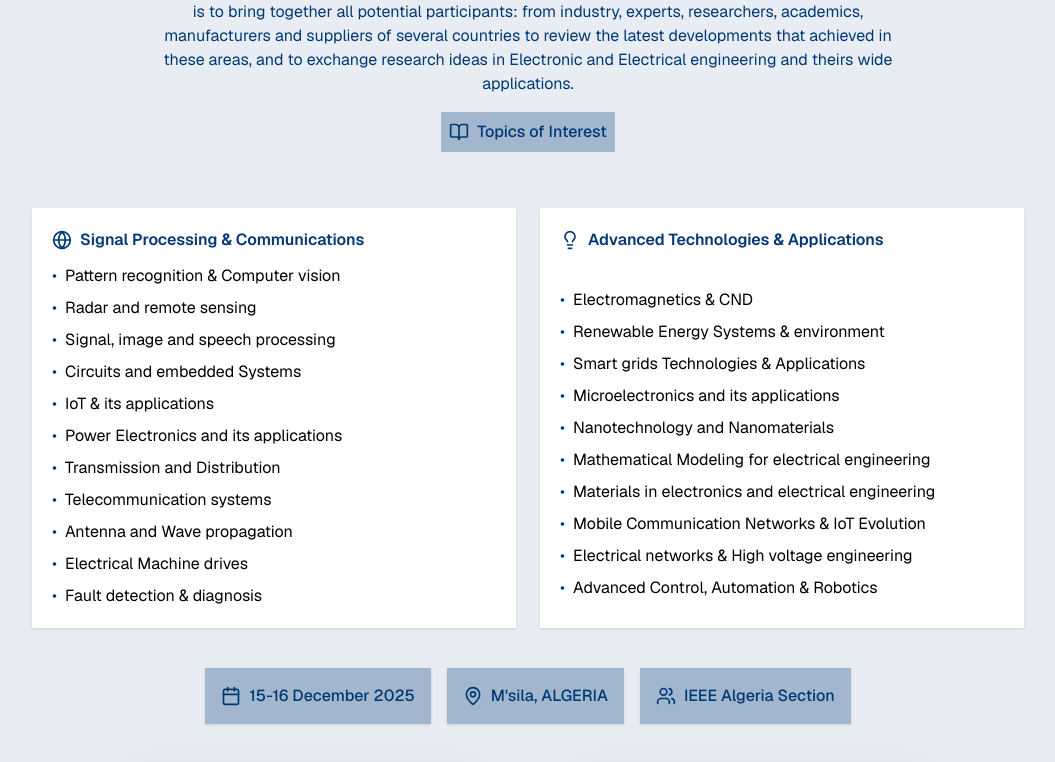
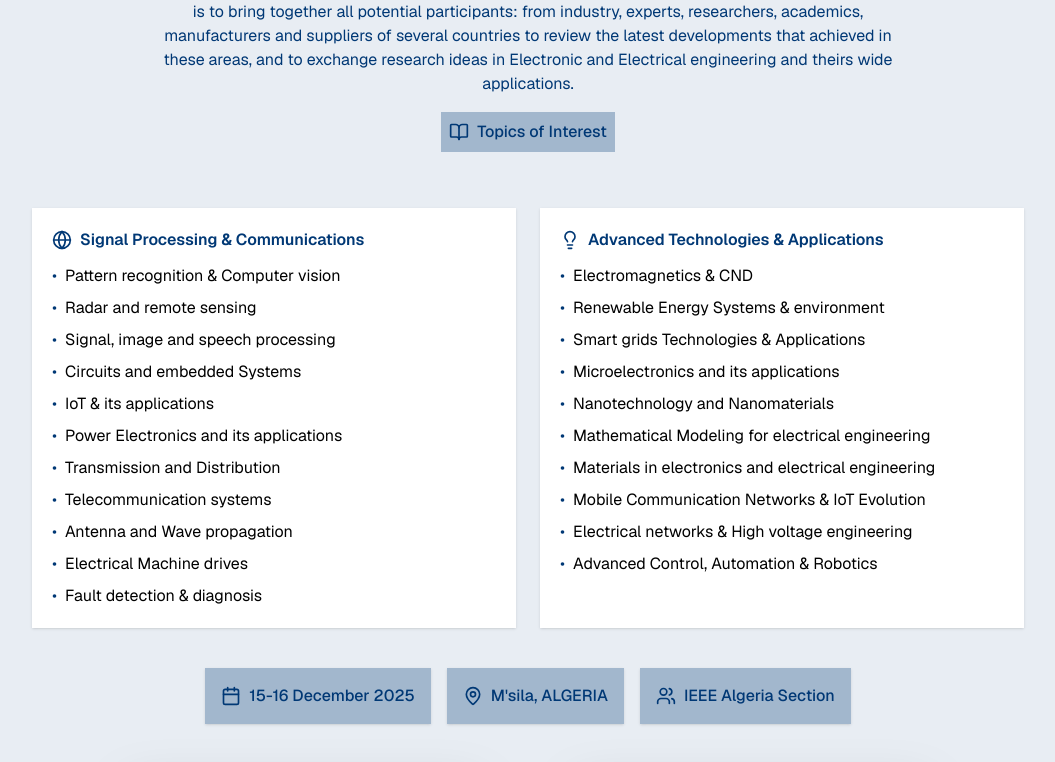
Before and after one commit to KarimBenn22/icateee, a Next.js app: page / in a window 1280 px wide. Shown: the part 588-1350 px from the top of the page, without its empty margins (112-1167 px from the left). Built offline with nearby package versions, Linux system fonts and the light colour scheme.

Commit message:
Header updates

```diff
--- a/app/components/sections/Header.tsx
+++ b/app/components/sections/Header.tsx
@@ -151,8 +151,6 @@ export default function ConferenceHeader() {
               Advanced Technologies & Applications
             </h3>
             <div className="space-y-2">
-              {" "}
-              className="text-black"
               <div className="flex items-start">
                 <span className="mr-2 text-primary">•</span>
                 <p className="text-black">Electromagnetics & CND</p>
```
